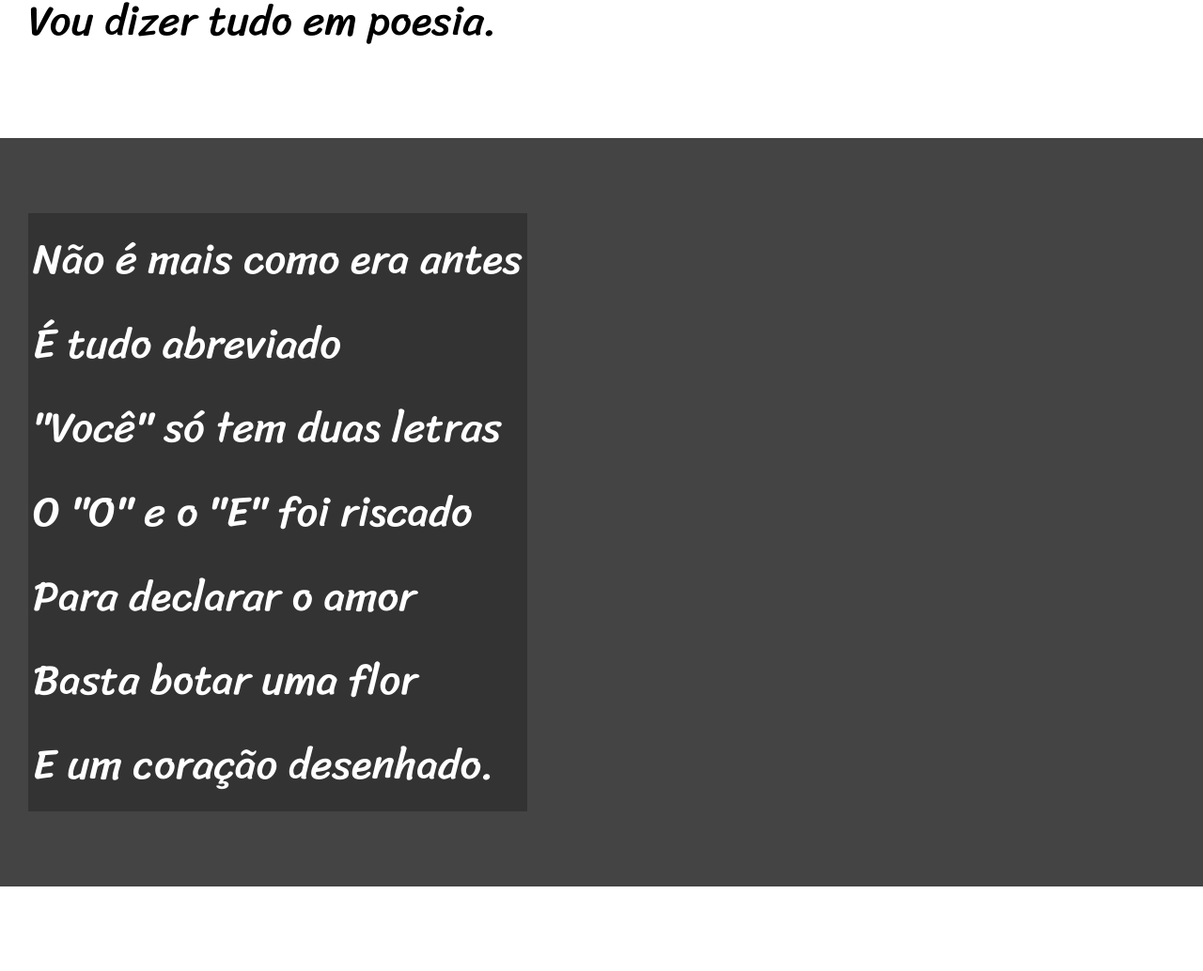
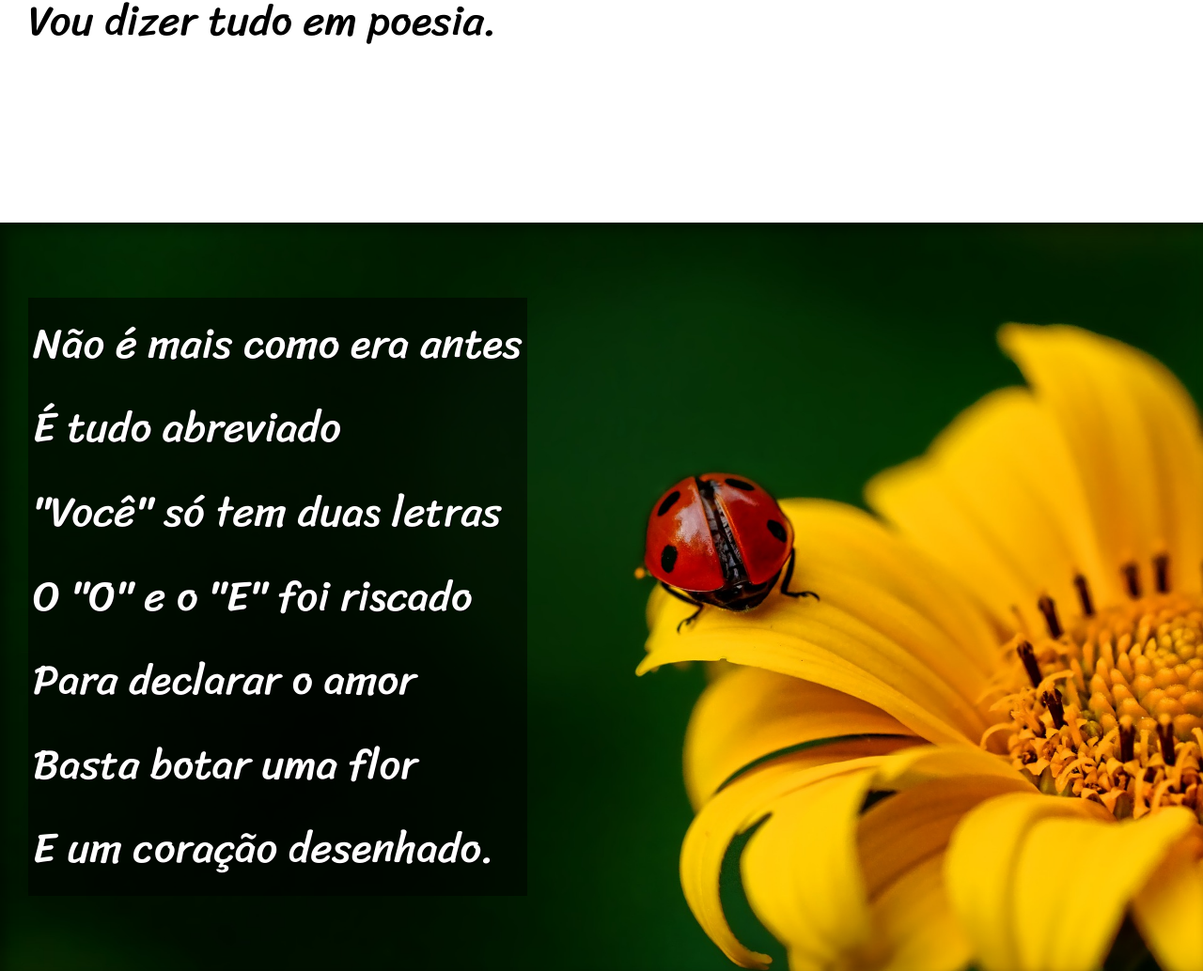
Before and after one commit to GabryelDSous/Aula_HTML_CSS_MD3, a plain HTML site: page Desafios/Desafio012/index.html in a window 1280 px wide. Shown: the part 900-1934 px from the top of the page at 94% size. Drawn offline with Linux system fonts and the light colour scheme.

Commit message:
efeito parallax terminado

```diff
--- a/Desafios/Desafio012/estilo/style.css
+++ b/Desafios/Desafio012/estilo/style.css
@@ -53,6 +53,19 @@ section{
     font-family: var(--fonte3);
     font-size: 3.5vw;
 }
+section > p{
+    padding-bottom: 2em;
+}
+#img01{
+    background-image: url("../imagens/background001.jpg");
+    background-position: right center;
+
+}
+#img02{
+    background-image: url("../imagens/background002.jpg");
+    background-position: right center;
+
+}
 .normal{
     background-color: white;
     color: black;
@@ -60,11 +73,15 @@ section{
 .imagem{
     background-color: rgb(68, 68, 68);
     color: white;
+    box-shadow: inset 6px 6px 13px 0px rgba(0, 0, 0, 0.411);
+    background-size: cover;
+    background-attachment: fixed;
 }
 .imagem > p{
     display: inline-block;
     padding: 5px;
-    background-color: rgba(0, 0, 0, 0.253);
+    background-color: rgba(0, 0, 0, 0.514);
+    text-shadow: 1px 1px 0px black;
 }
 footer{
     background-color: black;
--- a/Desafios/Desafio012/index.html
+++ b/Desafios/Desafio012/index.html
@@ -24,7 +24,7 @@
         </p>
     </section>
 
-    <section class="imagem">
+    <section class="imagem" id="img01">
         <p>
             Não é mais como era antes <br>
             É tudo abreviado <br>
@@ -58,7 +58,7 @@
         </p>
     </section>
 
-    <section class="imagem">
+    <section class="imagem" id="img02">
         <p>
             Tenho saudade das cartas <br>
             Escritas com a própria mão <br>
```
